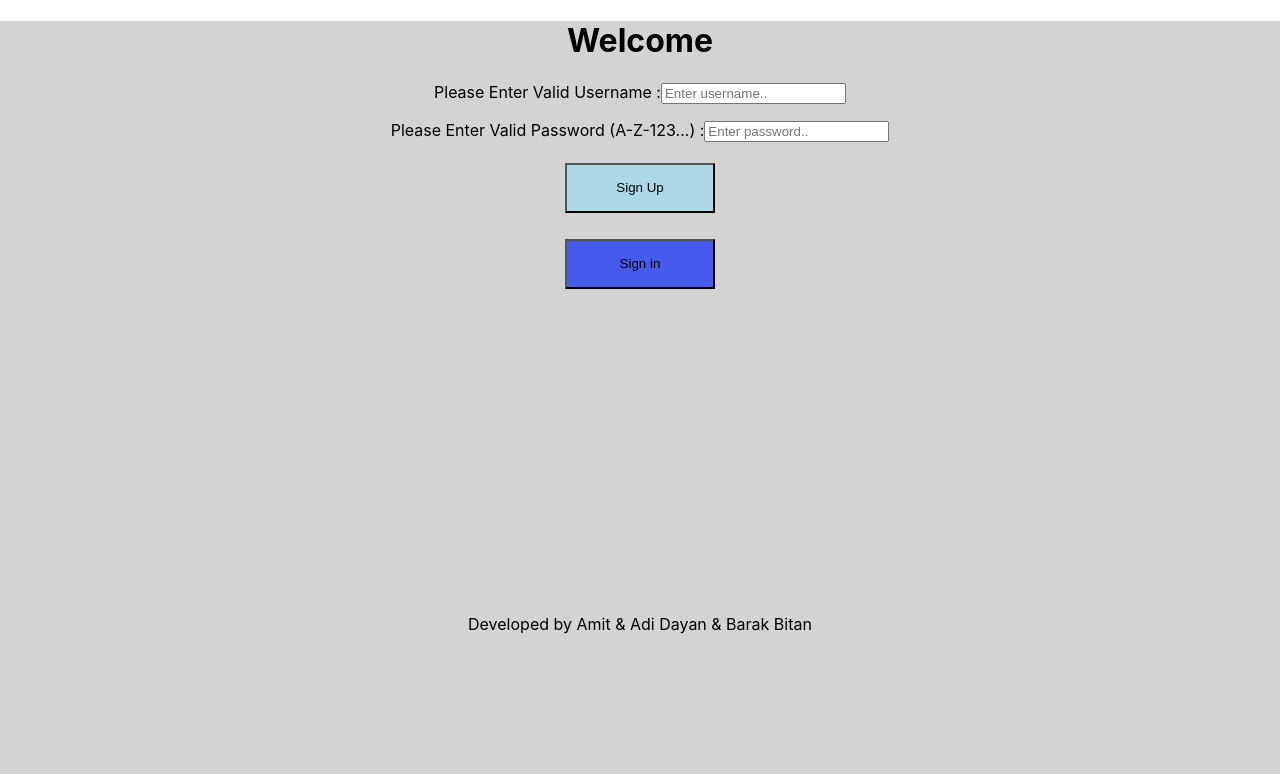
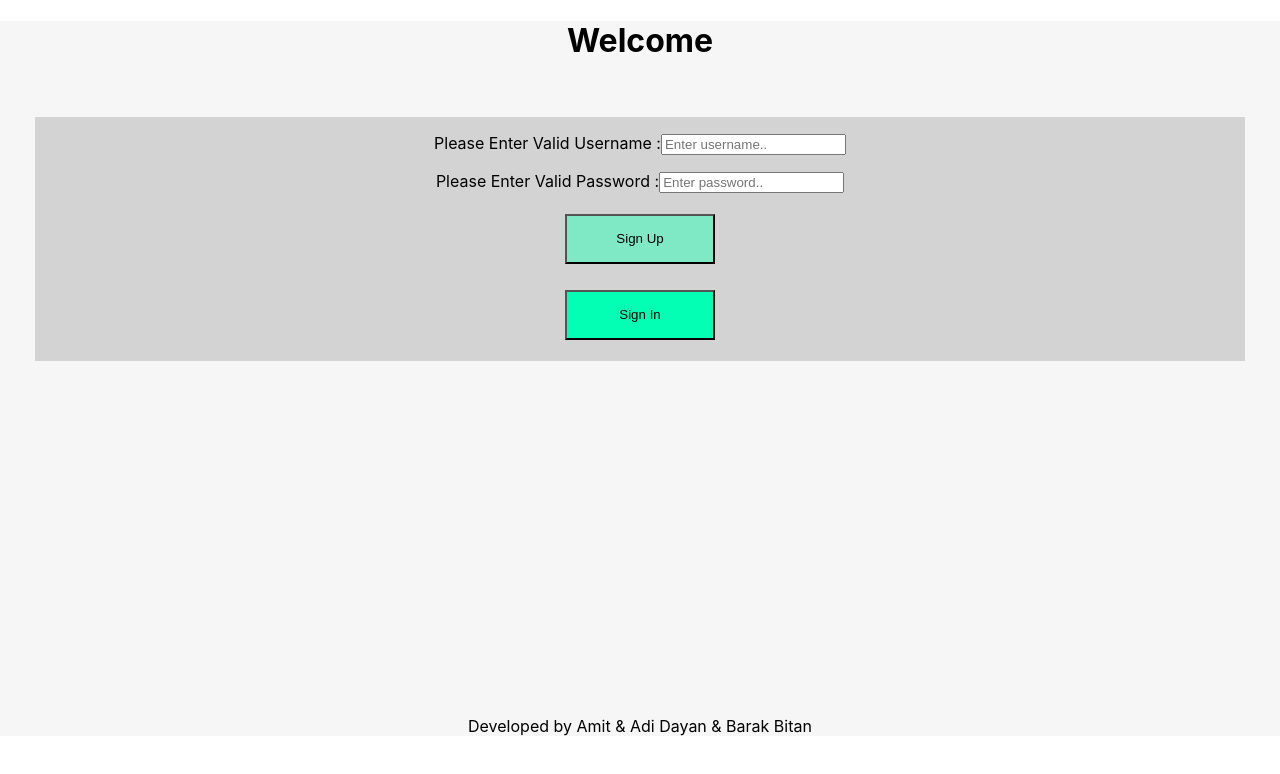
Before and after one commit to Adidayan17/sales-front, a React (Create React App) app: page / in a window 1280 px wide. Shown: the top 774 px of the page. Built offline with nearby package versions, Linux system fonts and the light colour scheme; no server answers.

Commit message:
css design

```diff
--- a/src/App.css
+++ b/src/App.css
@@ -1,67 +1,111 @@
-.App{
-padding-bottom: 60%;
-  background: lightgray;
+.App {
+    background: #f6f6f6;
     margin: auto;
 }
-h1{
+
+h1 {
     text-align: center;
     color: black;
 }
-.navigation-bar{
+.log-in-form{
+    text-align: center;
+    background: lightgray;
+    background-size: 80px 80px;
+    padding: 35px;
+    background-clip: content-box;
+}
+.navigation-bar {
     margin-right: 20px;
     margin-left: 20px;
     padding-right: 20px;
 }
-.navigation-data{
-  list-style-type: none ;
+
+.navigation-data {
+    list-style-type: none;
     margin: 0;
     padding: 0;
     overflow: hidden;
-  background-color: yellow;
+    background-color: #7fe8c4;
 }
-.buttons{
-  background:lightblue;
-  width:150px;
-  height:50px;
-  margin:5px;
+
+.link:hover {
+    background: white;
 }
-.button-home-page{
+
+.buttons {
+    background: #7fe8c4;;
+    width: 250px;
+    height: 100px;
+    margin: 5px;
+}
+
+.button-home-page {
     text-align: center;
 }
 
-.credit{
+.credit {
     text-align: center;
 }
-.active{
+
+.active {
     text-decoration: none;
     color: black;
 }
 
+.buttons:hover {
+    background: white;
+    font-size: 20px;
+}
 
-.buttons:hover{
- background: white;
+.sign-in {
+    background: #02ffb4;
+    width: 150px;
+    height: 50px;
+    margin: 5px;
 }
-.signIn{
-  background: #465bec;
-  width:150px;
-  height:50px;
-  margin:5px;
-}
-.signIn:hover{
+
+.sign-in:hover {
     background: white;
 }
 
-#modalContainer {
-  position: fixed;
-  width: 350px;
-  height: 200px;
-  top: 50vh;
-  right: 10px;
-  background: #ff0000;
-  font-size: 20pt;
-  border-radius: 20px;
-  color: #ffffff;
-  opacity: 0.8;
-  box-shadow: #de4848 2px 2px;
+.sign-up {
+    background: #7fe8c4;
+    width: 150px;
+    height: 50px;
+    margin: 5px;
+}
 
+.sign-up:hover {
+    background: white;
 }
+
+.settings {
+    text-align: center;
+    font-size: 20px;
+    align-items: center;
+}
+
+
+.log-out-button {
+    background: red;
+    float: right;
+}
+
+.log-out-button:hover {
+    background: white;
+}
+
+/*#modalContainer {*/
+/*  position: fixed;*/
+/*  width: 350px;*/
+/*  height: 200px;*/
+/*  top: 50vh;*/
+/*  right: 10px;*/
+/*  background: #ff0000;*/
+/*  font-size: 20pt;*/
+/*  border-radius: 20px;*/
+/*  color: #ffffff;*/
+/*  opacity: 0.8;*/
+/*  box-shadow: #de4848 2px 2px;*/
+
+/*}*/
--- a/src/HomePage.js
+++ b/src/HomePage.js
@@ -12,8 +12,8 @@ class HomePage extends React.Component {
 
     render() {
         return(
-            <div >
-                <h1 >Home Page <AiOutlineHome/></h1>
+            <div>
+                <h1>Home Page <AiOutlineHome/></h1>
                 <div className={"button-home-page"}>
                     <p>
                     <Link to={"/DashboardPage"}><button className={"buttons"}>Dashboard Page <GoDashboard/></button></Link>
--- a/src/LoginPage.js
+++ b/src/LoginPage.js
@@ -8,8 +8,8 @@ class LoginPage extends React.Component {
     state = {
         username: "",
         password: "",
-        success:false,
-        redirectTo:"/"
+        success: false,
+        redirectTo: "/"
     }
     usernameChange = (e) => {
         let username = e.target.value;
@@ -24,76 +24,84 @@ class LoginPage extends React.Component {
         })
     }
 
-    signUp=()=>{
-        let data =new FormData();
-        data.append("username",this.state.username)
-        data.append("password",this.state.password)
-        axios.post("http://127.0.0.1:8989/add-user",data)
-            .then((response)=> {
-                if (response.data)
-                {
+    signUp = () => {
+        let data = new FormData();
+        data.append("username", this.state.username)
+        data.append("password", this.state.password)
+        axios.post("http://127.0.0.1:8989/add-user", data)
+            .then((response) => {
+                if (response.data) {
                     alert("user created successfully")
+                } else {
+                    alert("username already exist !")
                 }
-                else {  alert("username already exist !")}
-            })}
+            })
+    }
 
-    login=()=>{
-        axios.get("http://127.0.0.1:8989/log-in",{
+    login = () => {
+        axios.get("http://127.0.0.1:8989/log-in", {
             params: {
                 username: this.state.username,
                 password: this.state.password
-            } }).then(response=> {
-            if(response.data){
-                this.setState({success:true});
+            }
+        }).then(response => {
+            if (response.data) {
+                this.setState({success: true});
                 let cookies = new Cookies()
                 cookies.set("token", response.data)
-                axios.get("http://127.0.0.1:8989/if-first-log-in",{
-                    params:{
-                        token:response.data
+                axios.get("http://127.0.0.1:8989/if-first-log-in", {
+                    params: {
+                        token: response.data
                     }
-                }).then(response1=>{
-                    if(response1.data){
+                }).then(response1 => {
+                    if (response1.data) {
                         this.setState({
-                            redirect:"/HomePage"
-                        })}
-                    else {
+                            redirect: "/HomePage"
+                        })
+                    } else {
                         this.setState({
-                            redirect:"/SettingsPage"
+                            redirect: "/SettingsPage"
                         })
-                    }})
+                    }
+                })
 
-                  window.location.reload();
-            }else {alert("One or more details are wrong try again ")}
+                window.location.reload();
+            } else {
+                alert("One or more details are wrong try again ")
+            }
         })
     }
 
     render() {
-        {if(this.state.success) return (<Redirect to={(this.state.redirectTo)}/>)}
+        {
+            if (this.state.success) return (<Redirect to={(this.state.redirectTo)}/>)
+        }
         return (
-
-            <div style={{textAlign:"center"}}>
-
-                <h1 style={{color: "black"}}>Welcome </h1>
-                <div>
+            <div>
+            <h1 style={{color: "black"}}>Welcome </h1>
+            <div className={"log-in-form"}>
+                <div >
                     <p> Please Enter Valid Username :
                         <input type="text" onChange={this.usernameChange} placeholder="Enter username.."/></p>
                 </div>
                 <div>
-                    <p> Please Enter Valid Password (A-Z-123...) :
+                    <p> Please Enter Valid Password :
                         <input type="text" onChange={this.passwordChange} placeholder="Enter password.." minLength="6"/>
                     </p>
                 </div>
-                <button onClick={this.signUp} className={"buttons"}>Sign Up
+                <button onClick={this.signUp} className={"sign-up"}>Sign Up
                 </button>
                 <p>
-                    <button className={"signIn"}
-                            onClick={this.login}>Sign in
+                    <button className={"sign-in"}
+                            onClick={this.login}>Sign In
                     </button>
                 </p>
+            </div>
             </div>
         )
 
     }
 
 }
+
 export default LoginPage;
--- a/src/NavigationBar.js
+++ b/src/NavigationBar.js
@@ -4,12 +4,11 @@ import {NavLink} from "react-router-dom";
 import Cookies from "universal-cookie/es6";
 
 
-
 class NavigationBar extends React.Component {
     state = {
         links: [{title: "Home", path: "/HomePage"}, {title: "Settings", path: "/SettingsPage"}
-            , {title: "Dashboard", path:"/DashboardPage"},
-            {title: "Shop List", path:"/ShopsListPage"},{title:"Search", path:"/SearchPage"}
+            , {title: "Dashboard", path: "/DashboardPage"},
+            {title: "Shop List", path: "/ShopsListPage"}, {title: "Search", path: "/SearchPage"}
 
         ]
     }
@@ -20,16 +19,18 @@ class NavigationBar extends React.Component {
         cookies.remove("token");
         window.location.reload();
     }
+
     render() {
         return (
             <div className={"navigation-bar"}>
-                <ul  className={"navigation-data"}>
+                <ul className={"navigation-data"}>
                     {
                         this.state.links.map(link => {
                             return (
                                 <NavLink to={link.path} className={"link"} activeClassName={"active"}>
-                                    <li style={{float: "left",direction:"none",textDecoration:"none"}}>
-                                        <i style={{margin:"10px" ,color:"black"}}>
+                                    <li style={{float: "left", direction: "none", textDecoration: "none"}}
+                                        className={"link"}>
+                                        <i style={{margin: "10px", color: "black"}}>
                                             {link.title}
                                         </i>
                                     </li>
@@ -38,10 +39,11 @@ class NavigationBar extends React.Component {
                         })
                     }
 
-                <button style={{background:"red",float:"right"}} onClick={this.logOut}>Log Out</button>
+                    <button className={"log-out-button"} onClick={this.logOut}>Log Out</button>
                 </ul>
             </div>
         )
     }
 }
+
 export default NavigationBar;
--- a/src/Sale.js
+++ b/src/Sale.js
@@ -8,14 +8,15 @@ class Sale extends React.Component {
         return (
             <div>
                 <div style={{
-                    border: "yellow solid 4px",
+                    border: "#7fe8c4 solid 10px",
                     width: "50%",
                     textAlign: "center",
                     marginBottom: "3%",
-                    marginLeft: "25%"
+                    marginLeft: "25%",
+                    borderRadius: "100%"
                 }}>
-                    <h3 style={{color:"black"}}>Store : {this.props.data.store.storeName}</h3>
-                    <h3 style={{color:this.props.border}}>offer the sale: {this.props.data.saleText}</h3></div>
+                    <h3 style={{color: "black"}}>Store : {this.props.data.store.storeName} ,offer the sale: </h3>
+                    <h3 style={{color: this.props.border}}>{this.props.data.saleText}</h3></div>
             </div>
         )
     }
--- a/src/Shop.js
+++ b/src/Shop.js
@@ -1,12 +1,21 @@
 import {NavLink} from "react-router-dom";
 
 
-function Shop(props){
+function Shop(props) {
 
-        return(
-            <div style={{border: "yellow solid 6px", width: "25%", textAlign: "center",marginBottom:"3%",marginLeft:"37%"}}>
-                    <h3>Store Name:</h3><NavLink to={"/store/"+props.data.id} style={{textDecoration:"none"}}><h3>{props.data.storeName}</h3></NavLink>
+    return (
+        <div style={{
+            border: "#7fe8c4 solid 5px",
+            width: "50%",
+            textAlign: "center",
+            marginBottom: "3%",
+            marginLeft: "25%"
+        }}>
+            <h3>Store Name:</h3><NavLink to={"/store/" + props.data.id} style={{textDecoration: "none"}}>
+            <h3>{props.data.storeName}</h3></NavLink>
 
-</div>
-        )}
+        </div>
+    )
+}
+
 export default Shop;
```
Also changed, not shown: src/App.js (+53 -52 lines), src/DashboardPage.js (+19 -17 lines), src/SettingsPage.js (+44 -39 lines), src/ShopsListPage.js (+12 -9 lines). Lines whose indentation alone changed are shown as unchanged.
